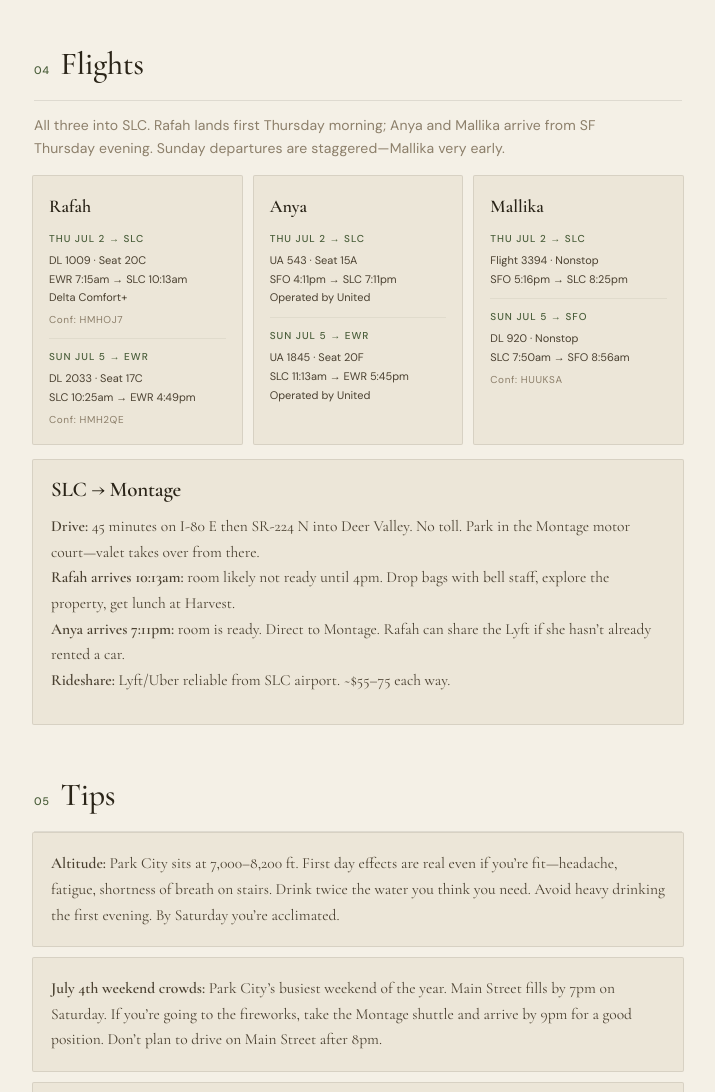
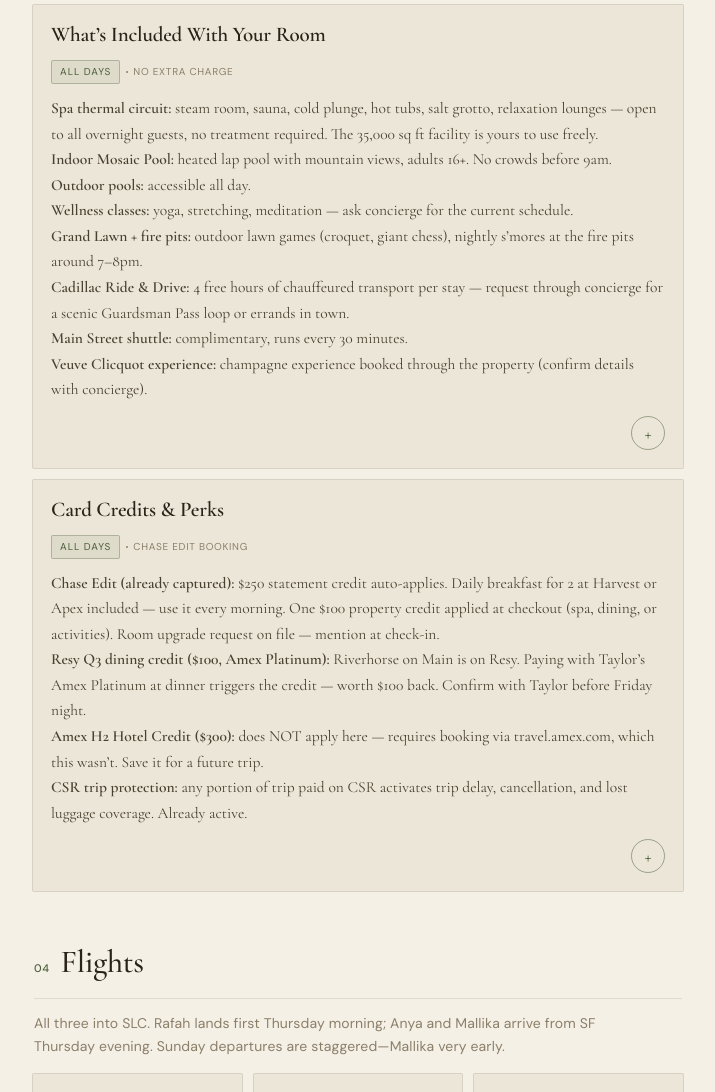
Before and after one commit to rafahali/park-city-trip, a plain HTML site: page index.html in a window 1280 px wide. Shown: the part 3884-4976 px from the top of the page, without its empty margins (282-997 px from the left). Drawn offline with nearby package versions, Linux system fonts and the light colour scheme.

Commit message:
add: property amenities + CC perks cards to Stay section

```diff
--- a/index.html
+++ b/index.html
@@ -440,6 +440,44 @@
     </div>
   </div>
 
+  <div class="card" data-id="property-included" data-name="What&rsquo;s Included" data-day="thu,fri,sat" data-daytag="All days">
+    <div class="card-head">
+      <h3>What&rsquo;s Included With Your Room</h3>
+    </div>
+    <div class="tags">
+      <span class="tag day">All days</span>
+      <span class="tag">No extra charge</span>
+    </div>
+    <p><b>Spa thermal circuit:</b> steam room, sauna, cold plunge, hot tubs, salt grotto, relaxation lounges &mdash; open to all overnight guests, no treatment required. The 35,000 sq ft facility is yours to use freely.<br>
+    <b>Indoor Mosaic Pool:</b> heated lap pool with mountain views, adults 16+. No crowds before 9am.<br>
+    <b>Outdoor pools:</b> accessible all day.<br>
+    <b>Wellness classes:</b> yoga, stretching, meditation &mdash; ask concierge for the current schedule.<br>
+    <b>Grand Lawn + fire pits:</b> outdoor lawn games (croquet, giant chess), nightly s&rsquo;mores at the fire pits around 7&ndash;8pm.<br>
+    <b>Cadillac Ride &amp; Drive:</b> 4 free hours of chauffeured transport per stay &mdash; request through concierge for a scenic Guardsman Pass loop or errands in town.<br>
+    <b>Main Street shuttle:</b> complimentary, runs every 30 minutes.<br>
+    <b>Veuve Clicquot experience:</b> champagne experience booked through the property (confirm details with concierge).</p>
+    <div class="links">
+      <button class="add" aria-label="Add to plan">+</button>
+    </div>
+  </div>
+
+  <div class="card" data-id="cc-perks" data-name="Card Credits &amp; Perks" data-day="thu,fri,sat" data-daytag="All days">
+    <div class="card-head">
+      <h3>Card Credits &amp; Perks</h3>
+    </div>
+    <div class="tags">
+      <span class="tag day">All days</span>
+      <span class="tag">Chase Edit booking</span>
+    </div>
+    <p><b>Chase Edit (already captured):</b> $250 statement credit auto-applies. Daily breakfast for 2 at Harvest or Apex included &mdash; use it every morning. One $100 property credit applied at checkout (spa, dining, or activities). Room upgrade request on file &mdash; mention at check-in.<br>
+    <b>Resy Q3 dining credit ($100, Amex Platinum):</b> Riverhorse on Main is on Resy. Paying with Taylor&rsquo;s Amex Platinum at dinner triggers the credit &mdash; worth $100 back. Confirm with Taylor before Friday night.<br>
+    <b>Amex H2 Hotel Credit ($300):</b> does NOT apply here &mdash; requires booking via travel.amex.com, which this wasn&rsquo;t. Save it for a future trip.<br>
+    <b>CSR trip protection:</b> any portion of trip paid on CSR activates trip delay, cancellation, and lost luggage coverage. Already active.</p>
+    <div class="links">
+      <button class="add" aria-label="Add to plan">+</button>
+    </div>
+  </div>
+
 </section>
 
 <!-- FLIGHTS -->
```
